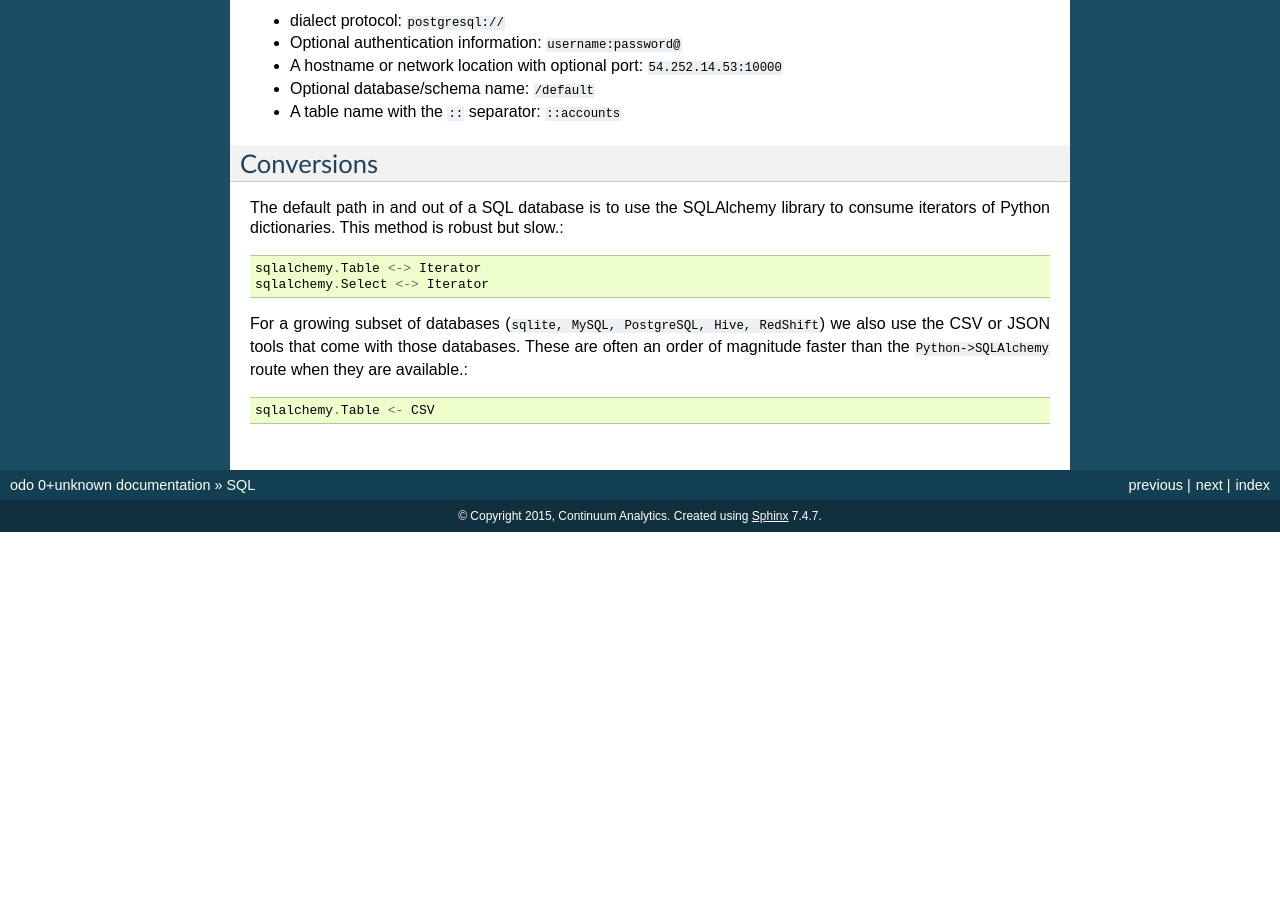
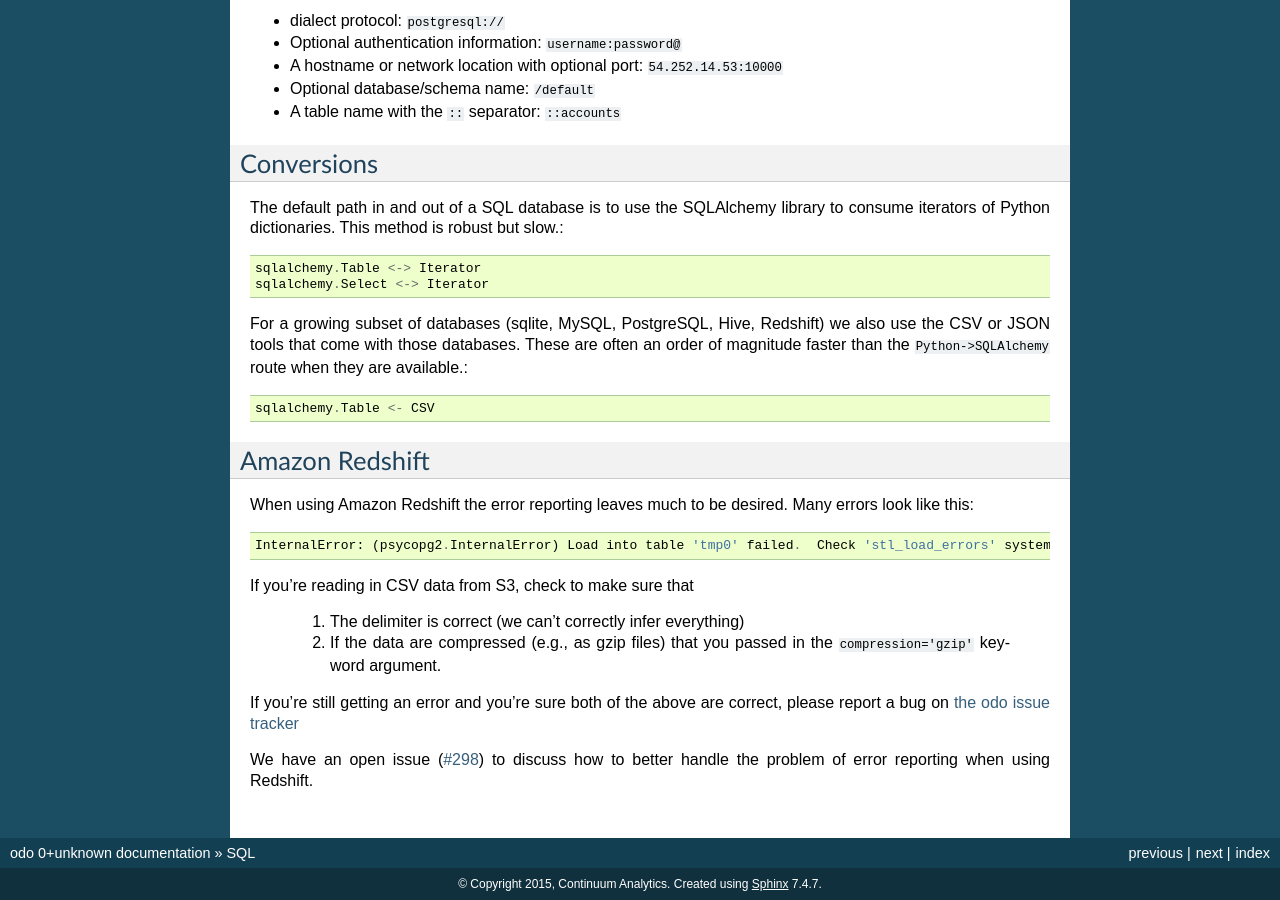
Before and after one commit to blaze/odo, a Sphinx documentation site: the page built from docs/source/sql.rst, in a window 1280 px wide and 900 px high, scrolled down 695 px. Built offline with Sphinx 7.4.7, drawn with Linux system fonts in a browser that asks for light colours; before the commit the page ends 1227 px from its top, so only the background shows below that.

Commit message:
Add error reporting documentation

```diff
--- a/docs/source/sql.rst
+++ b/docs/source/sql.rst
@@ -57,9 +57,31 @@ to consume iterators of Python dictionaries.  This method is robust but slow.::
     sqlalchemy.Table <-> Iterator
     sqlalchemy.Select <-> Iterator
 
-For a growing subset of databases (``sqlite, MySQL, PostgreSQL, Hive,
-RedShift``) we also use the CSV or JSON tools that come with those databases.
+For a growing subset of databases (sqlite, MySQL, PostgreSQL, Hive,
+Redshift) we also use the CSV or JSON tools that come with those databases.
 These are often an order of magnitude faster than the ``Python->SQLAlchemy``
 route when they are available.::
 
     sqlalchemy.Table <- CSV
+
+
+Amazon Redshift
+---------------
+
+When using Amazon Redshift the error reporting leaves much to be desired.
+Many errors look like this::
+
+    InternalError: (psycopg2.InternalError) Load into table 'tmp0' failed.  Check 'stl_load_errors' system table for details.
+
+If you're reading in CSV data from S3, check to make sure that
+
+   1. The delimiter is correct (we can't correctly infer everything)
+   2. If the data are compressed (e.g., as gzip files) that you passed in
+      the ``compression='gzip'`` keyword argument.
+
+If you're still getting an error and you're sure both of the above are
+correct, please report a bug on
+`the odo issue tracker <https://github.com/blaze/odo/issues>`_
+
+We have an open issue (:issue:`298`) to discuss how to better handle the
+problem of error reporting when using Redshift.
```
